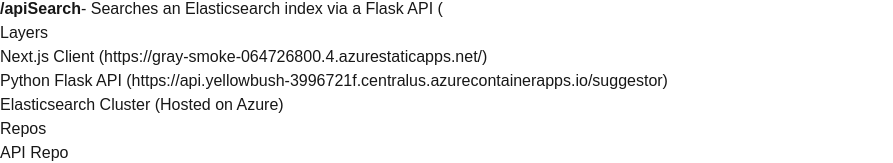
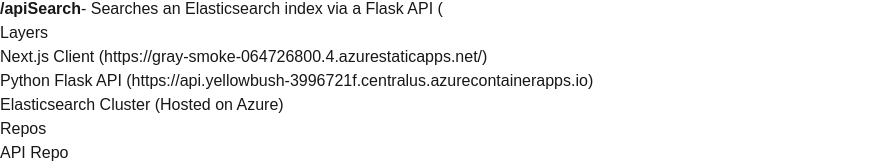
Before and after one commit to severalpens/elasticsearchclient, a Next.js app: page / in a window 1280 px wide. Shown: the part 147-310 px from the top of the page, without its empty margins (0-893 px from the left). Built offline with nearby package versions, Linux system fonts and the light colour scheme.

Commit message:
Update API link in homepage for improved clarity

```diff
--- a/src/app/page.tsx
+++ b/src/app/page.tsx
@@ -36,7 +36,7 @@
               </li>
               <li className="mb-2">
                 <a href="https://api.yellowbush-3996721f.centralus.azurecontainerapps.io/suggestor"                >
-                  Python Flask API (https://api.yellowbush-3996721f.centralus.azurecontainerapps.io/suggestor)
+                  Python Flask API (https://api.yellowbush-3996721f.centralus.azurecontainerapps.io)
                 </a>
               </li>
               <li className="mb-2">
```
